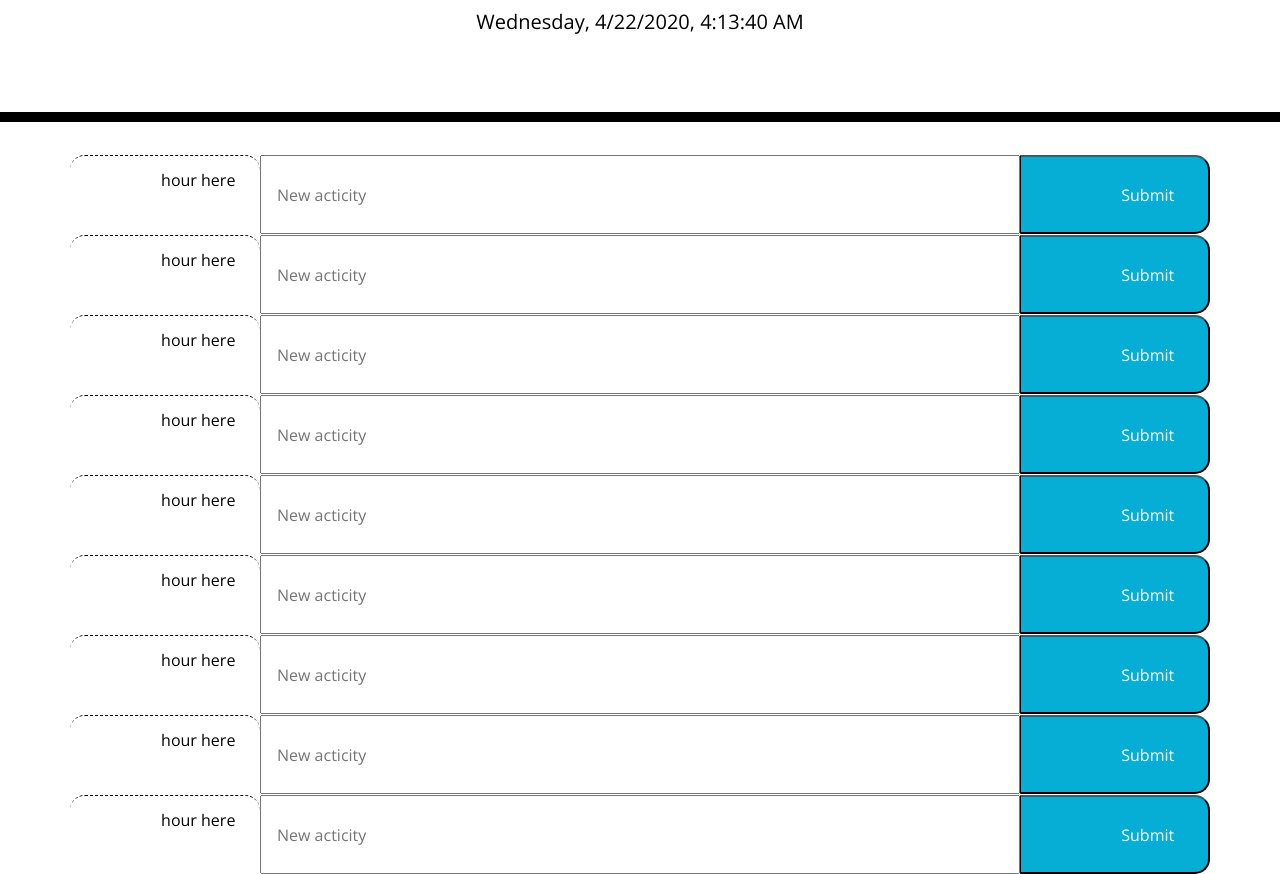
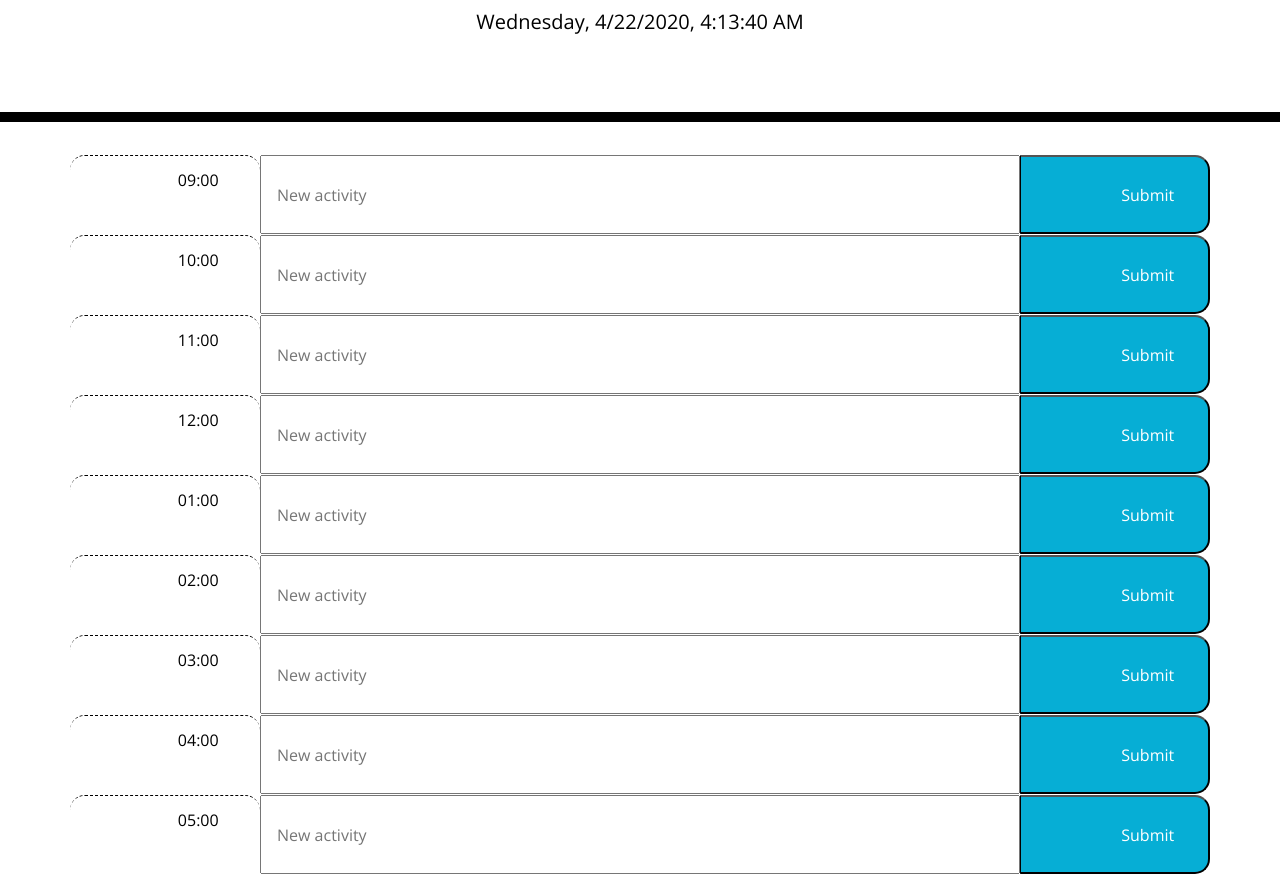
Before and after one commit to Demetrio09/Homework5, a plain HTML site: page index.html in a window 1280 px wide. Shown: the part 182-1056 px from the top of the page. Drawn offline with nearby package versions, Linux system fonts and the light colour scheme.

Commit message:
Homework

```diff
--- a/index.html
+++ b/index.html
@@ -33,81 +33,81 @@
         <!-- Timeblocks go here -->
         <div class="row">
             <div class="col-2 hour time-block">
-                hour here
+                09:00
             </div>
-            <input class="col-8 description" type="text" placeholder="New acticity "></input>
+            <input class="col-8 description" type="text" placeholder="New activity "></input>
             <button class="col-2 saveBtn">
                 Submit
             </button>
         </div>
         <div class="row">
             <div class="col-2 hour time-block">
-                hour here
+                10:00
             </div>
-            <input class="col-8 description" type="text" placeholder="New acticity "></input>
+            <input class="col-8 description" type="text" placeholder="New activity "></input>
             <button class="col-2 saveBtn">
                 Submit
             </button>
         </div>
         <div class="row">
             <div class="col-2 hour time-block">
-                hour here
+                11:00
             </div>
-            <input class="col-8 description" type="text" placeholder="New acticity "></input>
+            <input class="col-8 description" type="text" placeholder="New activity "></input>
             <button class="col-2 saveBtn">
                 Submit
             </button>
         </div>
         <div class="row">
             <div class="col-2 hour time-block">
-                hour here
+                12:00
             </div>
-            <input class="col-8 description" type="text" placeholder="New acticity "></input>
+            <input class="col-8 description" type="text" placeholder="New activity "></input>
             <button class="col-2 saveBtn">
                 Submit
             </button>
         </div>
         <div class="row">
             <div class="col-2 hour time-block">
-                hour here
+                01:00
             </div>
-            <input class="col-8 description" type="text" placeholder="New acticity "></input>
+            <input class="col-8 description" type="text" placeholder="New activity "></input>
             <button class="col-2 saveBtn">
                 Submit
             </button>
         </div>
         <div class="row">
             <div class="col-2 hour time-block">
-                hour here
+                02:00
             </div>
-            <input class="col-8 description" type="text" placeholder="New acticity "></input>
+            <input class="col-8 description" type="text" placeholder="New activity "></input>
             <button class="col-2 saveBtn">
                 Submit
             </button>
         </div>
         <div class="row">
             <div class="col-2 hour time-block">
-                hour here
+                03:00
             </div>
-            <input class="col-8 description" type="text" placeholder="New acticity "></input>
+            <input class="col-8 description" type="text" placeholder="New activity "></input>
             <button class="col-2 saveBtn">
                 Submit
             </button>
         </div>
         <div class="row">
             <div class="col-2 hour time-block">
-                hour here
+                04:00
             </div>
-            <input class="col-8 description" type="text" placeholder="New acticity "></input>
+            <input class="col-8 description" type="text" placeholder="New activity "></input>
             <button class="col-2 saveBtn">
                 Submit
             </button>
         </div>
         <div class="row">
             <div class="col-2 hour time-block">
-                hour here
+                05:00
             </div>
-            <input class="col-8 description" type="text" placeholder="New acticity "></input>
+            <input class="col-8 description" type="text" placeholder="New activity "></input>
             <button class="col-2 saveBtn">
                 Submit
             </button>
--- a/script.js
+++ b/script.js
@@ -1,9 +1,10 @@
-var fullDate = new Date();
-var localHour = fullDate.toLocaleTimeString();
-var monthDayYear = fullDate.toLocaleDateString();
-var day = fullDate.getDay();
+var utcDate = new Date();
+var dayIndex = utcDate.getDay();
+var utcHour = utcDate.getHours();
+var localHour = utcDate.toLocaleTimeString();
+var monthDayYear = utcDate.toLocaleDateString();
 var weekDay = ["Sunday", "Monday", "Tuesday", "Wednesday", "Thursday", "Friday", "Saturday"];
-var dayOfWeek = weekDay[day];
+var dayOfWeek = weekDay[dayIndex];
 var todayDate = dayOfWeek + ", " + monthDayYear + ", " + localHour;
 
 $("#currentDay").append(todayDate);
```
